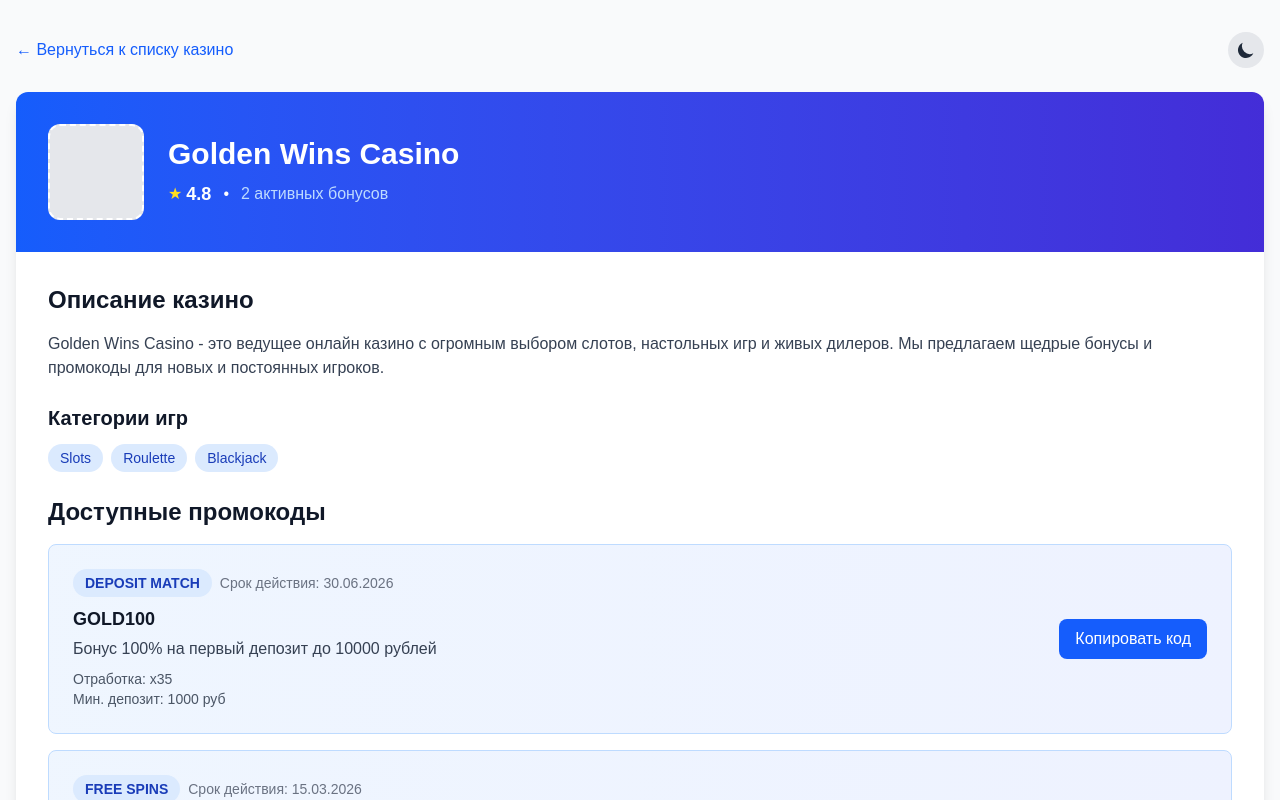
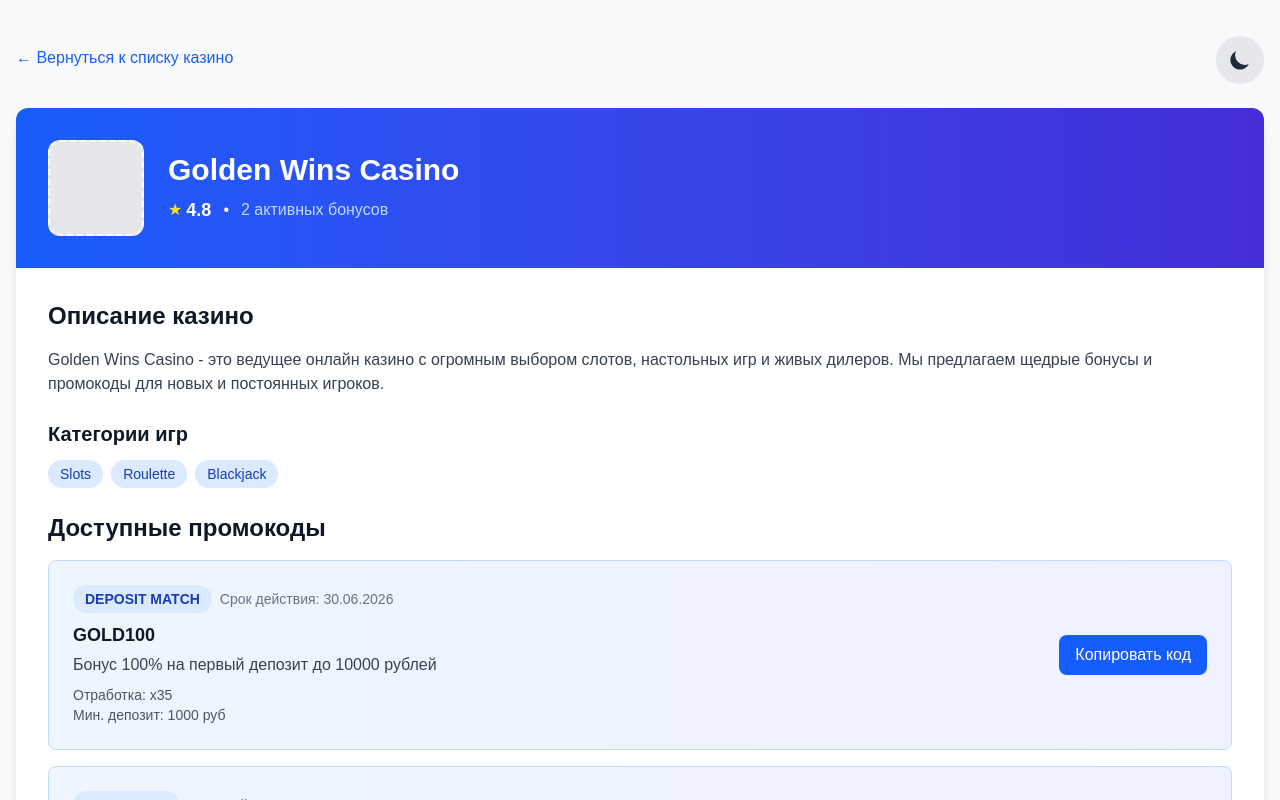
Before and after one commit to Zdristi/CasiBonus, a Next.js app: page /casino/1 in a window 1280 px wide. Shown: the top 800 px of the page. Built offline with nearby package versions, Linux system fonts and the light colour scheme.

Commit message:
Увеличение размера кнопки переключения темы и добавление отступа сверху

```diff
--- a/components/ThemeToggle.tsx
+++ b/components/ThemeToggle.tsx
@@ -46,14 +46,14 @@
   return (
     <button
       onClick={toggleTheme}
-      className="p-2 rounded-full bg-gray-200 dark:bg-gray-700 text-gray-800 dark:text-gray-200 hover:bg-gray-300 dark:hover:bg-gray-600 transition-colors duration-200 focus:outline-none focus:ring-2 focus:ring-offset-2 focus:ring-blue-500 dark:focus:ring-offset-gray-800"
+      className="p-3 mt-1 rounded-full bg-gray-200 dark:bg-gray-700 text-gray-800 dark:text-gray-200 hover:bg-gray-300 dark:hover:bg-gray-600 transition-colors duration-200 focus:outline-none focus:ring-2 focus:ring-offset-2 focus:ring-blue-500 dark:focus:ring-offset-gray-800"
       aria-label={`Переключить на ${theme === 'light' ? 'тёмную' : 'светлую'} тему`}
     >
       {theme === 'light' ? (
         // Иконка для светлой темы (луна)
         <svg
           xmlns="http://www.w3.org/2000/svg"
-          className="h-5 w-5"
+          className="h-6 w-6"
           viewBox="0 0 20 20"
           fill="currentColor"
         >
@@ -63,7 +63,7 @@
         // Иконка для тёмной темы (солнце)
         <svg
           xmlns="http://www.w3.org/2000/svg"
-          className="h-5 w-5"
+          className="h-6 w-6"
           viewBox="0 0 20 20"
           fill="currentColor"
         >
```
